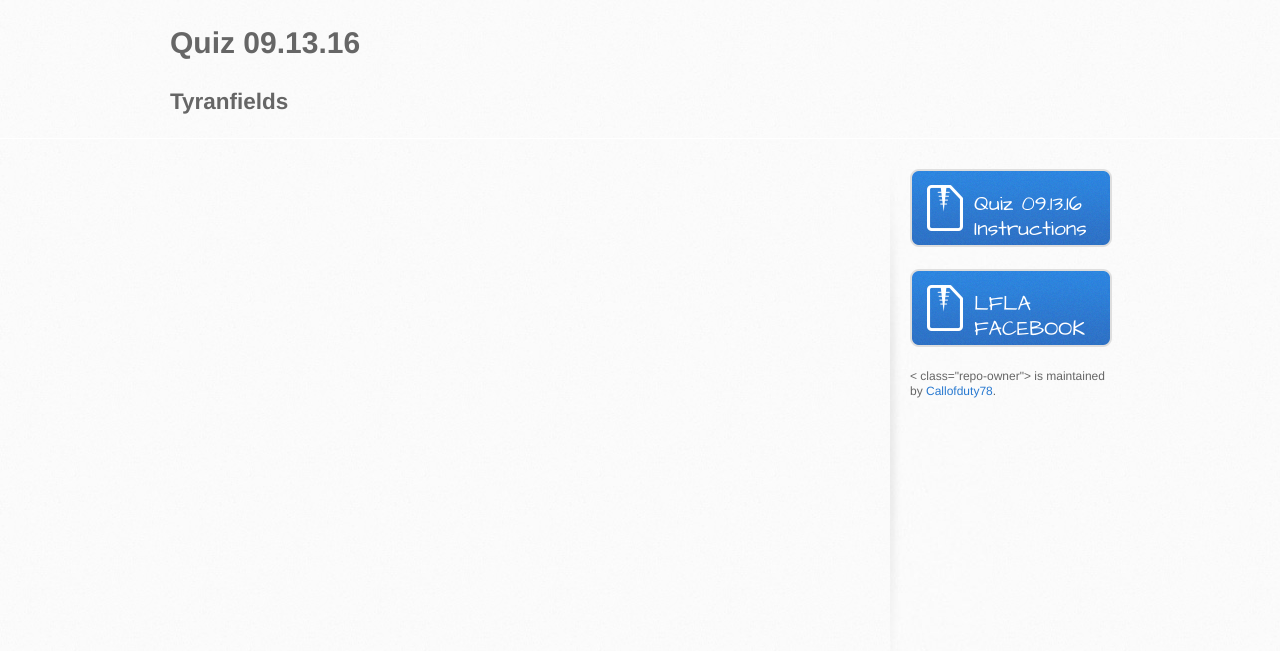
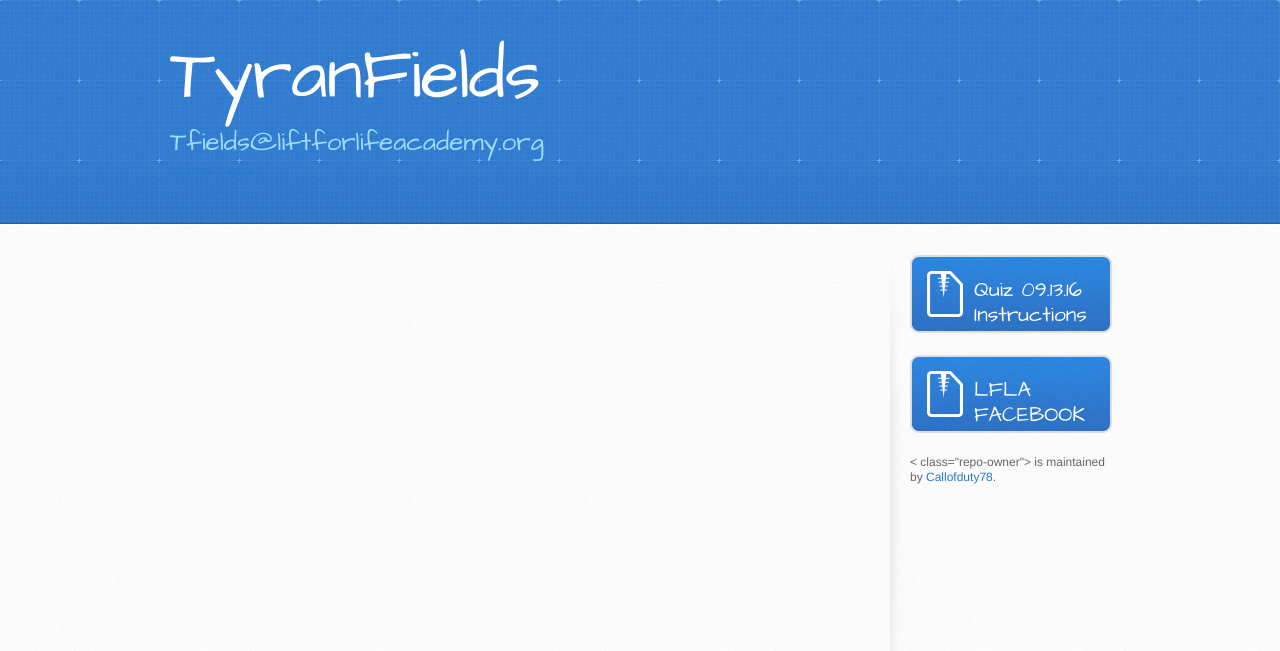
Before and after one commit to callofduty78/Quiz091316, a plain HTML site: page index.html in a window 1280 px wide. Shown: the top 651 px of the page. Drawn offline with Linux system fonts and the light colour scheme.

Commit message:
Update index.html

```diff
--- a/index.html
+++ b/index.html
@@ -14,18 +14,21 @@
     <![endif]-->
 
     <title>Quiz091316</title>
-    </head>
+  </head>
 
 
   <body>
+    <header>
     <tyran fields>
       <div class="inner">
-        <h1>Quiz 09.13.16</h1>
-        <h2>Tyranfields</h2>
+        <h1>TyranFields</h1>
+        <h2>Tfields@liftforlifeacademy.org</h2>
+        <a href=" class=button">Tyran Fields</a>
          </div>
-         </tyranfields>
+         </Header>
     <div id="content-wrapper">
       <div class="inner clearfix">
+
         <section id="main-content">
 
 
```
